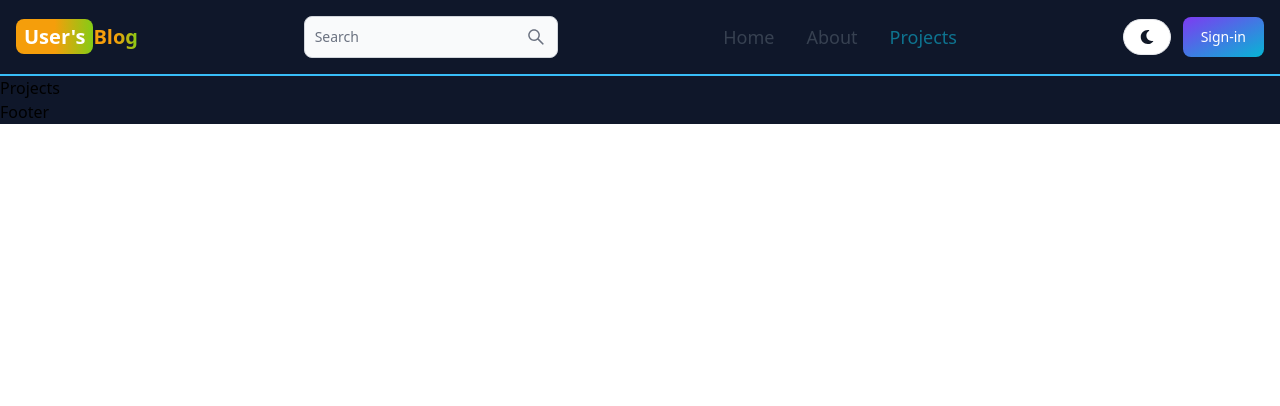
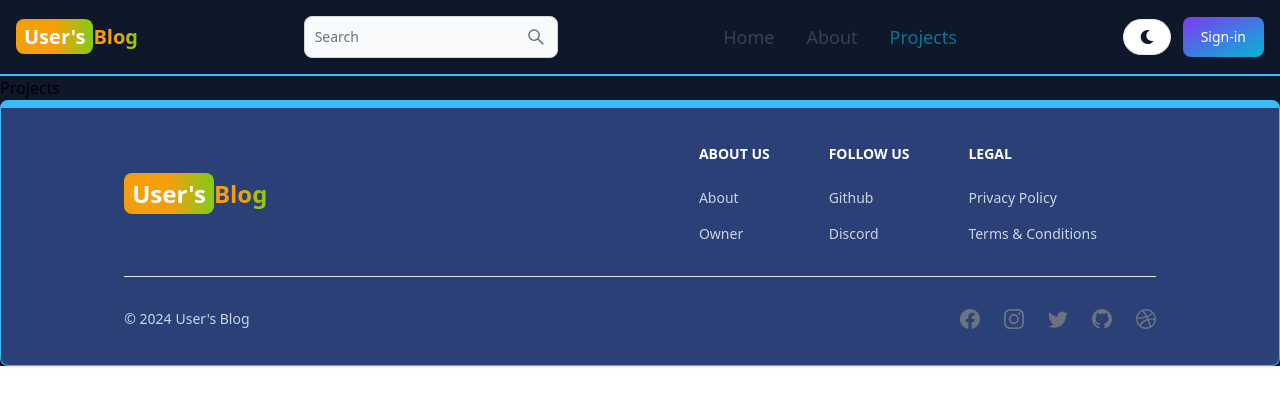
Before and after one commit to srm04072024/Blog_Project, a React (Vite) app in the folder client/: page /projects in a window 1280 px wide. Shown: the top 406 px of the page. Built offline with nearby package versions, Linux system fonts and the light colour scheme.

Commit message:
fix:some bugs in footer

```diff
--- a/client/src/components/Footer.jsx
+++ b/client/src/components/Footer.jsx
@@ -1,7 +1,91 @@
 import { Footer } from "flowbite-react";
-
+import { Link } from "react-router-dom";
+import {
+  BsFacebook,
+  BsInstagram,
+  BsTwitter,
+  BsGithub,
+  BsDribbble,
+} from "react-icons/bs";
 function FooterComponent() {
-  return <div>Footer</div>;
+  return (
+    <Footer className=" border border-t-8 border-sky-400 p-5 bg-[#2a4076] flex flex-col items-center sm:py-9">
+      <div className="w-full sm:w-5/6 mx-auto grid grid-cols-1 sm:grid-cols-2 ">
+        <div className="sm:flex sm:items-center">
+          <Link
+            to="/"
+            className=" self-center whitespace-nowrap text-xl  sm:text-2xl font-semibold text-white dark:text-white"
+          >
+            <span className=" px-2 py-1 bg-gradient-to-r from-amber-500 via-amber-500 to-lime-500 rounded-lg text-white">
+              User's
+            </span>
+            <span className=" bg-clip-text text-transparent bg-gradient-to-r from-amber-500 via-amber-500 to-lime-500">
+              Blog
+            </span>
+          </Link>
+        </div>
+        <div className=" w-full mt-5 sm:mt-0 flex justify-between sm:justify-evenly  ">
+          <div>
+            <Footer.Title title="About Us" className=" text-white" />
+            <Footer.LinkGroup col className=" text-slate-300">
+              <Footer.Link
+                href="/about"
+                target="_blank"
+                rel="noopener noreferrer"
+              >
+                About
+              </Footer.Link>
+              <Footer.Link
+                href="/about"
+                target="_blank"
+                rel="noopener noreferrer"
+              >
+                Owner
+              </Footer.Link>
+            </Footer.LinkGroup>
+          </div>
+          <div>
+            <Footer.Title title="Follow US" className=" text-white" />
+            <Footer.LinkGroup col className=" text-slate-300">
+              <Footer.Link
+                href="/about"
+                target="_blank"
+                rel="noopener noreferrer"
+              >
+                Github
+              </Footer.Link>
+              <Footer.Link href="#" target="_blank" rel="noopener noreferrer">
+                Discord
+              </Footer.Link>
+            </Footer.LinkGroup>
+          </div>
+          <div>
+            <Footer.Title title="Legal" className=" text-white" />
+            <Footer.LinkGroup col className=" text-slate-300">
+              <Footer.Link href="#">Privacy Policy</Footer.Link>
+              <Footer.Link href="#">Terms &amp; Conditions</Footer.Link>
+            </Footer.LinkGroup>
+          </div>
+        </div>
+      </div>
+      <Footer.Divider className="sm:w-5/6 w-full" />
+      <div className="sm:w-5/6 w-full flex flex-col items-center gap-4 sm:gap-0 sm:flex-row sm:justify-between  ">
+        <Footer.Copyright
+          href="#"
+          by="User's Blog"
+          year={new Date().getFullYear()}
+          className=" text-slate-300"
+        />
+        <div className="flex gap-6 sm:justify-center">
+          <Footer.Icon href="#" icon={BsFacebook} />
+          <Footer.Icon href="#" icon={BsInstagram} />
+          <Footer.Icon href="#" icon={BsTwitter} />
+          <Footer.Icon href="#" icon={BsGithub} />
+          <Footer.Icon href="#" icon={BsDribbble} />
+        </div>
+      </div>
+    </Footer>
+  );
 }
 
 export default FooterComponent;
```
